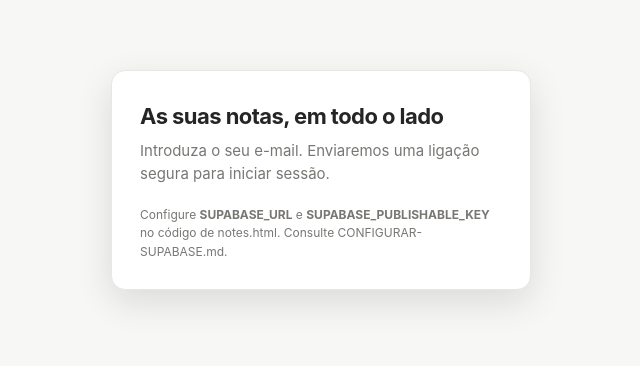
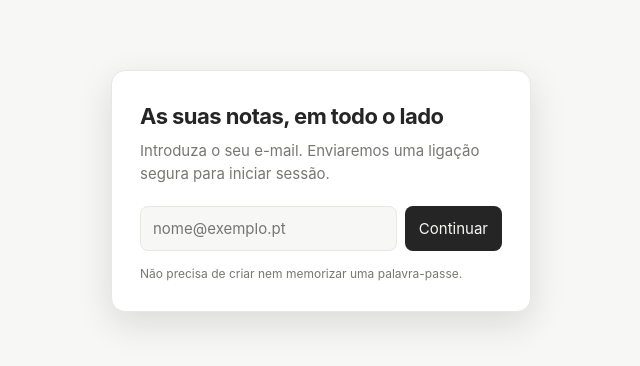
Before and after one commit to avariado/links, a plain HTML site: page notes.html in a window 1280 px wide. Shown: the whole page, without its empty margins (319-959 px from the left). Drawn offline with nearby package versions, Linux system fonts and the light colour scheme.

Commit message:
Update notes.html

```diff
--- a/notes.html
+++ b/notes.html
@@ -113,8 +113,8 @@
     (() => {
       const KEY='notas-minimalistas-v1';
       // Preencha estes dois valores no painel Supabase: Project Settings → API.
-      const SUPABASE_URL='COLE_AQUI_O_PROJECT_URL';
-      const SUPABASE_PUBLISHABLE_KEY='COLE_AQUI_A_PUBLISHABLE_KEY';
+      const SUPABASE_URL='https://whhbsxugpzxlqanbhnwl.supabase.co/rest/v1/';
+      const SUPABASE_PUBLISHABLE_KEY='sb_publishable_9ueIri6x_9BJpBh9yXchZw_kkfpk8kw';
       const $=s=>document.querySelector(s), notesEl=$('#notes'), status=$('#status'), menu=$('#editMenu');
       let notes=load(), active=null, drag=null, pressTimer=null, dropIndex=null, saveTimer=null, remoteTimer=null, resultIndex=-1;
       let client=null, session=null, channel=null, applyingRemote=false, currentUserId=null;
```
